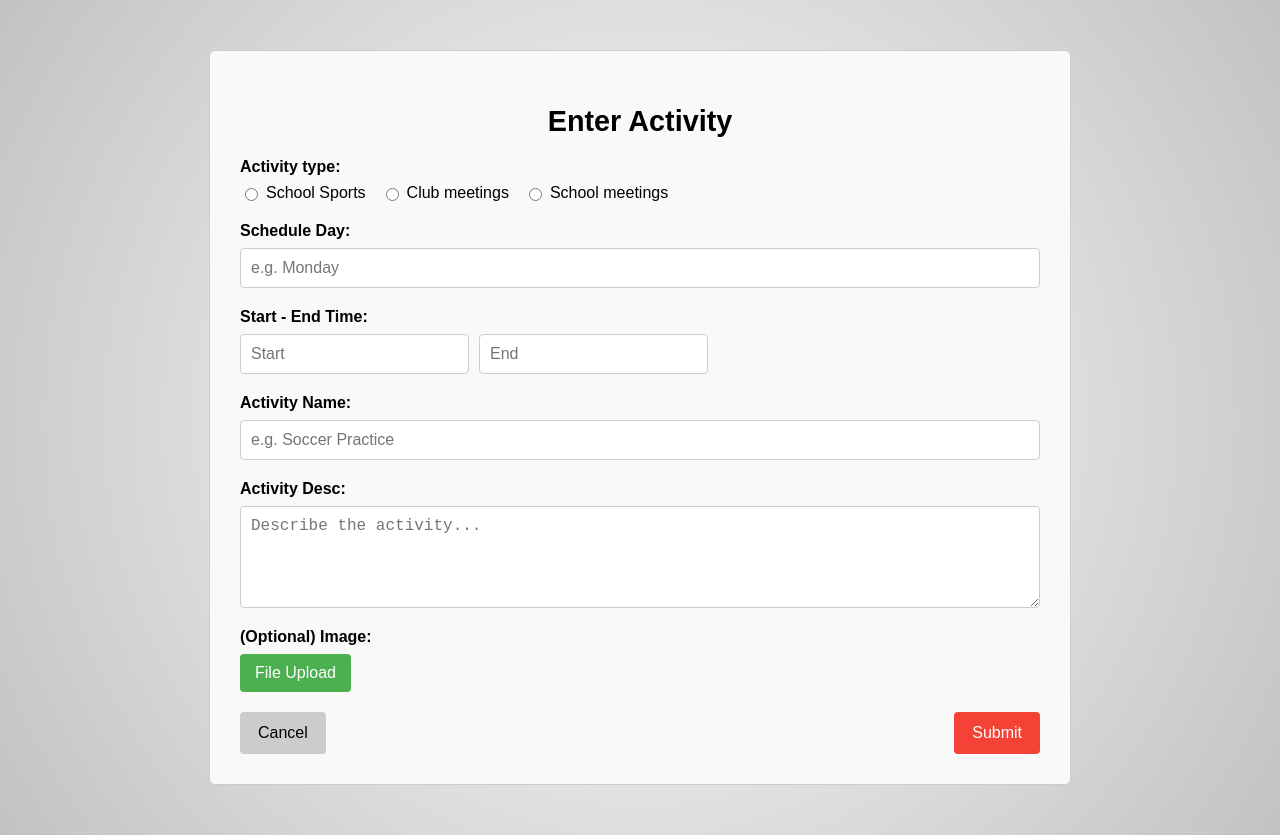
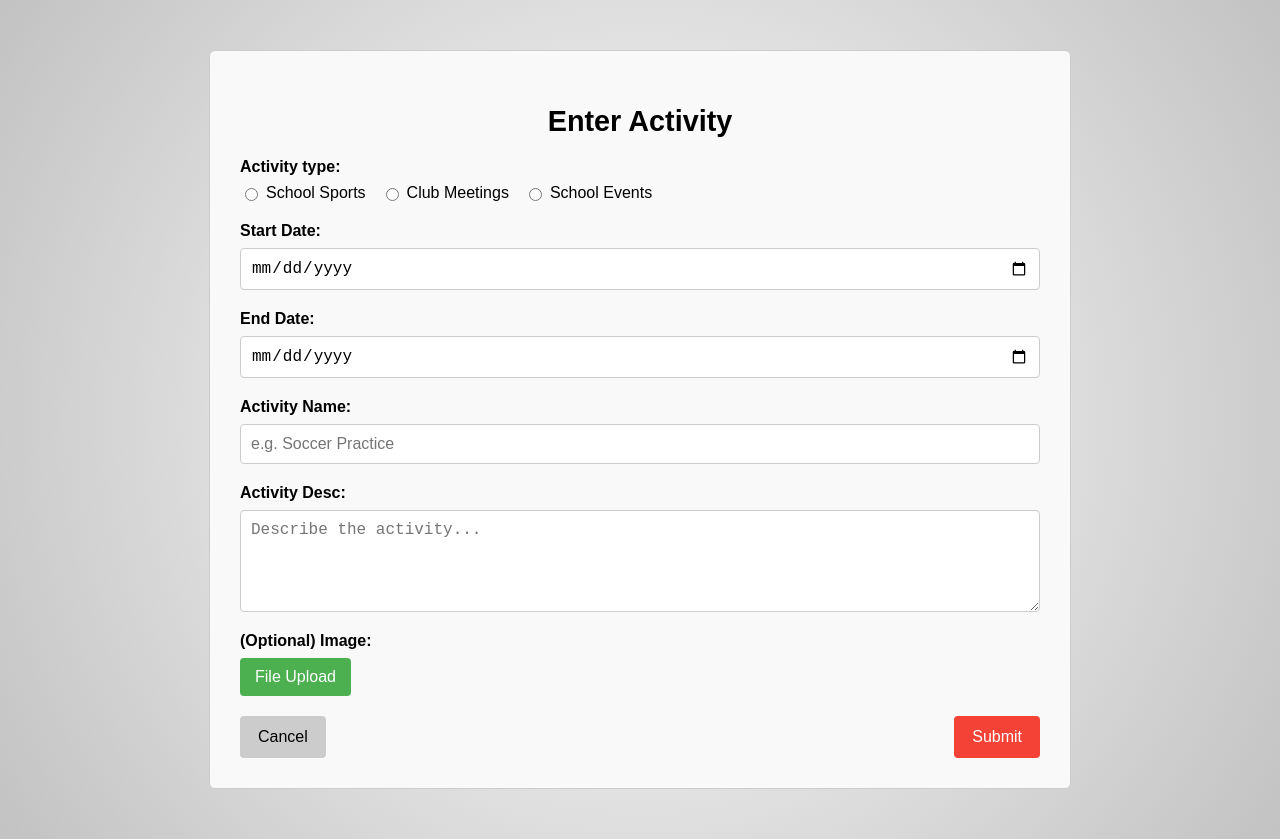
Before and after one commit to NCHS-Software-Engineering/Css-SlideCentral, a React (Create React App) app in the folder client/: page /activities in a window 1280 px wide. Built offline with nearby package versions, Linux system fonts and the light colour scheme.

Commit message:
activities form easier
adjusted the activities form to be easier to use onto the database.

```diff
--- a/client/src/pages/activitiesform.js
+++ b/client/src/pages/activitiesform.js
@@ -1,4 +1,4 @@
-// src/pages/activitiesform.js
+// src/pages/ActivitiesForm.js
 
 import React, { useState } from 'react';
 import { useNavigate } from 'react-router-dom';
@@ -8,9 +8,8 @@ function ActivitiesForm() {
 
   // State for each form field
   const [activityType, setActivityType] = useState('');
-  const [scheduleDay, setScheduleDay] = useState('');
-  const [startTime, setStartTime] = useState('');
-  const [endTime, setEndTime] = useState('');
+  const [startDate, setStartDate] = useState('');
+  const [endDate, setEndDate] = useState('');
   const [activityName, setActivityName] = useState('');
   const [activityDesc, setActivityDesc] = useState('');
   const [image, setImage] = useState(null);
@@ -25,16 +24,27 @@ function ActivitiesForm() {
   // Handle form submission
   const handleSubmit = (e) => {
     e.preventDefault();
-    // TODO: Add your logic to process form data here, e.g., send to an API or store in state management.
+
+    // Basic validation checks
+    if (!startDate || !endDate) {
+      alert('Please select both a start and end date.');
+      return;
+    }
+    if (new Date(startDate) > new Date(endDate)) {
+      alert('Start date cannot be after end date.');
+      return;
+    }
+
+    // TODO: Add your logic to process form data here (e.g., send to an API or store in state management).
     console.log({
       activityType,
-      scheduleDay,
-      startTime,
-      endTime,
+      startDate,
+      endDate,
       activityName,
       activityDesc,
       image,
     });
+
     // Navigate away or clear the form if needed
     alert('Activity submitted!');
     navigate('/');
@@ -68,56 +78,45 @@ function ActivitiesForm() {
               <input
                 type="radio"
                 name="activityType"
-                value="Club meetings"
-                checked={activityType === 'Club meetings'}
+                value="Club Meetings"
+                checked={activityType === 'Club Meetings'}
                 onChange={(e) => setActivityType(e.target.value)}
               />
-              Club meetings
+              Club Meetings
             </label>
             <label style={styles.radioLabel}>
               <input
                 type="radio"
                 name="activityType"
-                value="School meetings"
-                checked={activityType === 'School meetings'}
+                value="School Events"
+                checked={activityType === 'School Events'}
                 onChange={(e) => setActivityType(e.target.value)}
               />
-              School meetings
+              School Events
             </label>
           </div>
         </div>
 
-        {/* Schedule Day */}
+        {/* Start Date */}
         <div style={styles.fieldGroup}>
-          <label style={styles.label}>Schedule Day:</label>
+          <label style={styles.label}>Start Date:</label>
           <input
-            type="text"
-            value={scheduleDay}
-            onChange={(e) => setScheduleDay(e.target.value)}
+            type="date"
+            value={startDate}
+            onChange={(e) => setStartDate(e.target.value)}
             style={styles.input}
-            placeholder="e.g. Monday"
           />
         </div>
 
-        {/* Start - End Time */}
+        {/* End Date */}
         <div style={styles.fieldGroup}>
-          <label style={styles.label}>Start - End Time:</label>
-          <div style={{ display: 'flex', gap: '10px' }}>
-            <input
-              type="text"
-              placeholder="Start"
-              value={startTime}
-              onChange={(e) => setStartTime(e.target.value)}
-              style={styles.input}
-            />
-            <input
-              type="text"
-              placeholder="End"
-              value={endTime}
-              onChange={(e) => setEndTime(e.target.value)}
-              style={styles.input}
-            />
-          </div>
+          <label style={styles.label}>End Date:</label>
+          <input
+            type="date"
+            value={endDate}
+            onChange={(e) => setEndDate(e.target.value)}
+            style={styles.input}
+          />
         </div>
 
         {/* Activity Name */}
@@ -176,9 +175,9 @@ function ActivitiesForm() {
 // Inline styles
 const styles = {
   container: {
-    maxWidth: '800px',        // <-- Increased width
-    margin: '50px auto',      // <-- Adjust margin to suit your needs
-    padding: '30px',          // <-- Increased padding for a bigger feel
+    maxWidth: '800px',
+    margin: '50px auto',
+    padding: '30px',
     border: '1px solid #ccc',
     borderRadius: '6px',
     backgroundColor: '#f9f9f9',
@@ -187,12 +186,12 @@ const styles = {
   header: {
     marginBottom: '20px',
     textAlign: 'center',
-    fontSize: '1.8rem',       // <-- Larger font for the heading
+    fontSize: '1.8rem',
   },
   form: {
     display: 'flex',
     flexDirection: 'column',
-    gap: '20px',              // <-- Increase the gap for spacing
+    gap: '20px',
   },
   fieldGroup: {
     display: 'flex',
@@ -201,13 +200,13 @@ const styles = {
   label: {
     marginBottom: '8px',
     fontWeight: 'bold',
-    fontSize: '1rem',         // <-- Increase label font size
+    fontSize: '1rem',
   },
   input: {
     padding: '10px',
     borderRadius: '4px',
     border: '1px solid #ccc',
-    fontSize: '1rem',         // <-- Increase input font size
+    fontSize: '1rem',
   },
   radioGroup: {
     display: 'flex',
@@ -217,7 +216,7 @@ const styles = {
     display: 'flex',
     alignItems: 'center',
     gap: '5px',
-    fontSize: '1rem',         // <-- Increase radio label font size
+    fontSize: '1rem',
   },
   uploadButton: {
     padding: '10px 15px',
@@ -226,7 +225,7 @@ const styles = {
     borderRadius: '4px',
     cursor: 'pointer',
     textAlign: 'center',
-    fontSize: '1rem',         // <-- Increase button font size
+    fontSize: '1rem',
   },
   buttonContainer: {
     display: 'flex',
```
